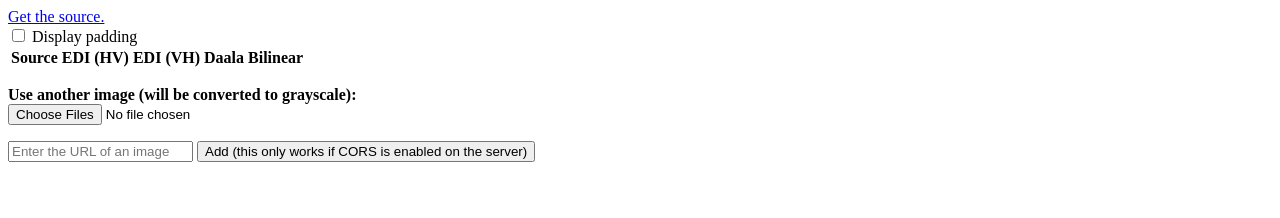
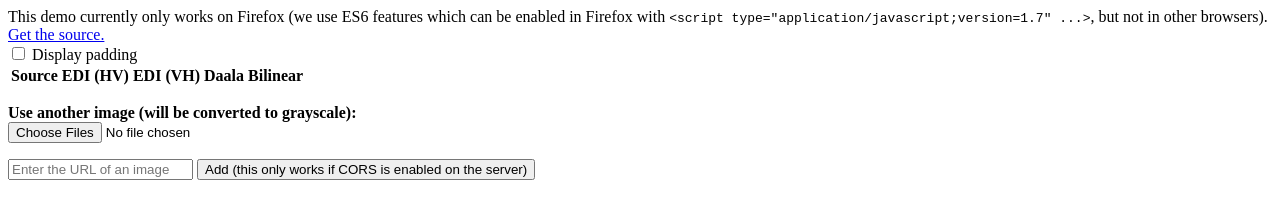
Before and after one commit to smarter/edi, a plain HTML site: page index.html in a window 1280 px wide. Drawn offline with Linux system fonts and the light colour scheme.

Commit message:
Add warning that this only works in Firefox

```diff
--- a/index.html
+++ b/index.html
@@ -7,6 +7,8 @@
       <script type="application/javascript;version=1.7" src="main.js"></script>
     </head>
     <body>
+      This demo currently only works on Firefox (we use ES6 features which can be enabled in Firefox with <code>&lt;script type="application/javascript;version=1.7" ...&gt;</code>, but not in other browsers).
+      <br>
       <a href="https://github.com/smarter/edi">Get the source.</a>
       <br>
       <input type="checkbox" id="paddingInput">
```
